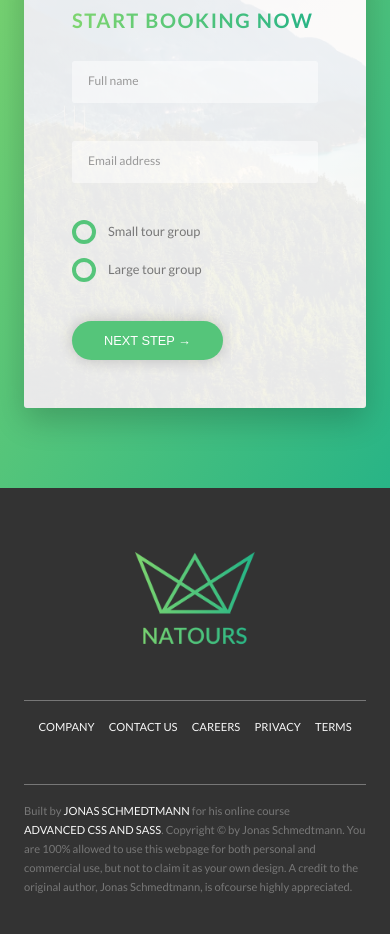
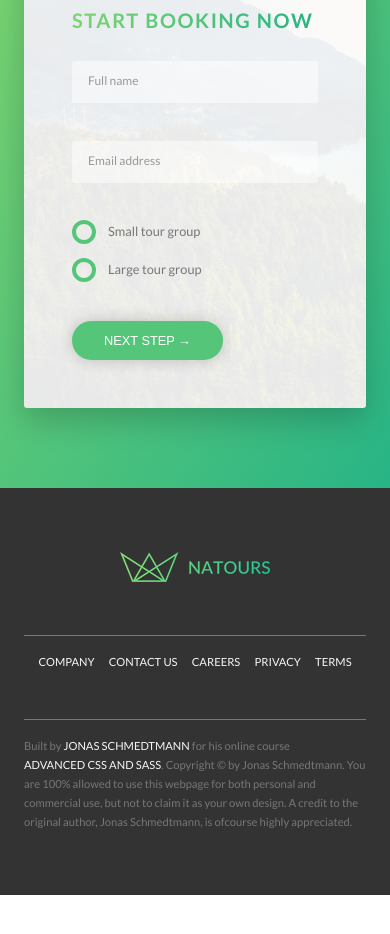
Before and after one commit to AlexanderMelox/natours, a website: page index.html in a window 390 px wide. Shown: the part 6025-6959 px from the top of the page. After the commit the page ends 6920 px from the top, so only its background shows below. Drawn offline with Linux system fonts and the light colour scheme.

Commit message:
added  responsive images in the footer of the webpage

```diff
--- a/index.html
+++ b/index.html
@@ -312,7 +312,12 @@
 
     <footer class="footer">
       <div class="footer__logo-box">
-        <img src="img/logo-green-2x.png" alt="Full logo" class="footer__logo">
+
+        <picture class="footer_logo">
+          <source srcset="img/logo-green-small-1x.png 1x, img/logo-green-small-2x.png 2x" media="     (max-width: 37.5em)">
+          <img srcset="img/logo-green-1x.png 1x, img/logo-green-2x.png 2x" alt="Full logo">
+        </picture>
+
       </div>
       <div class="row">
         <div class="col-1-of-2">
```
